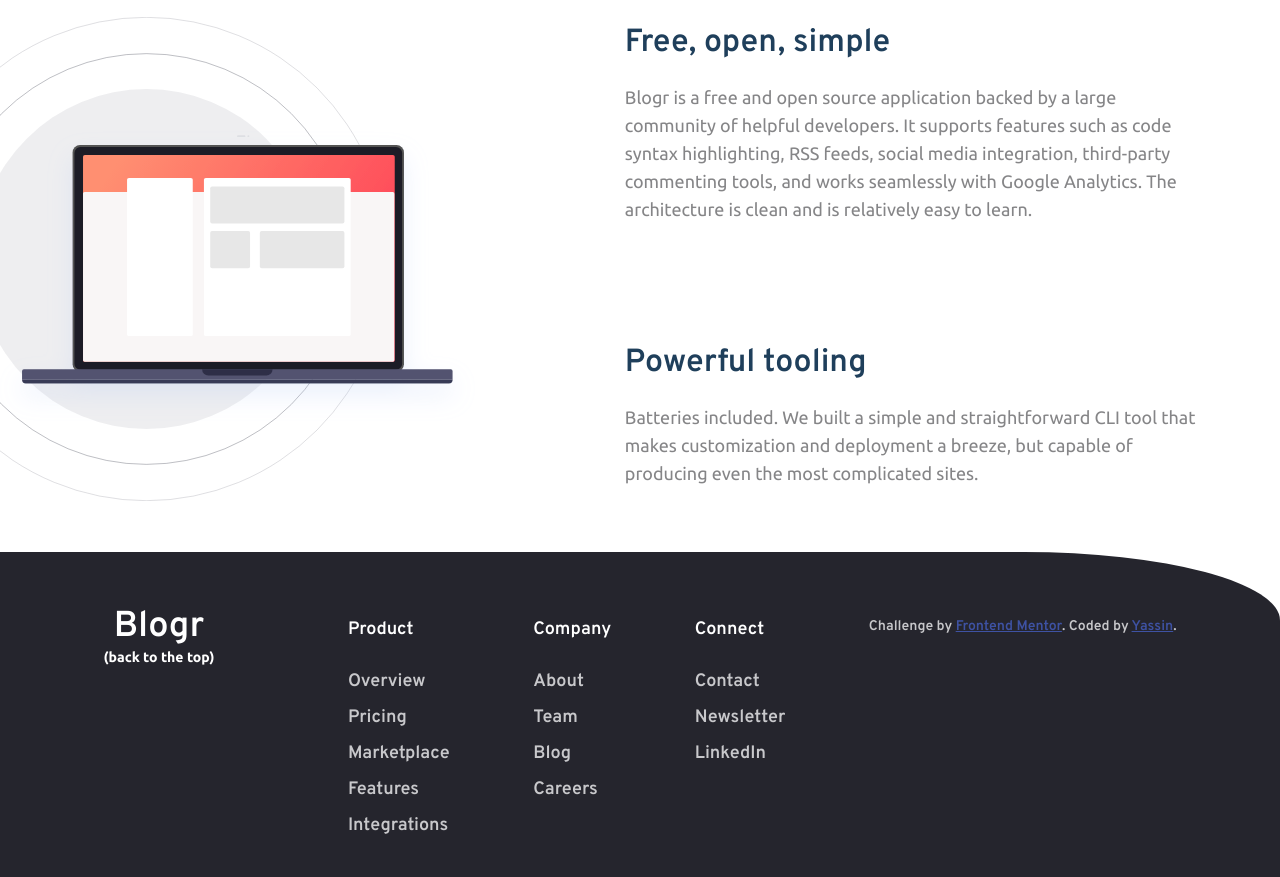
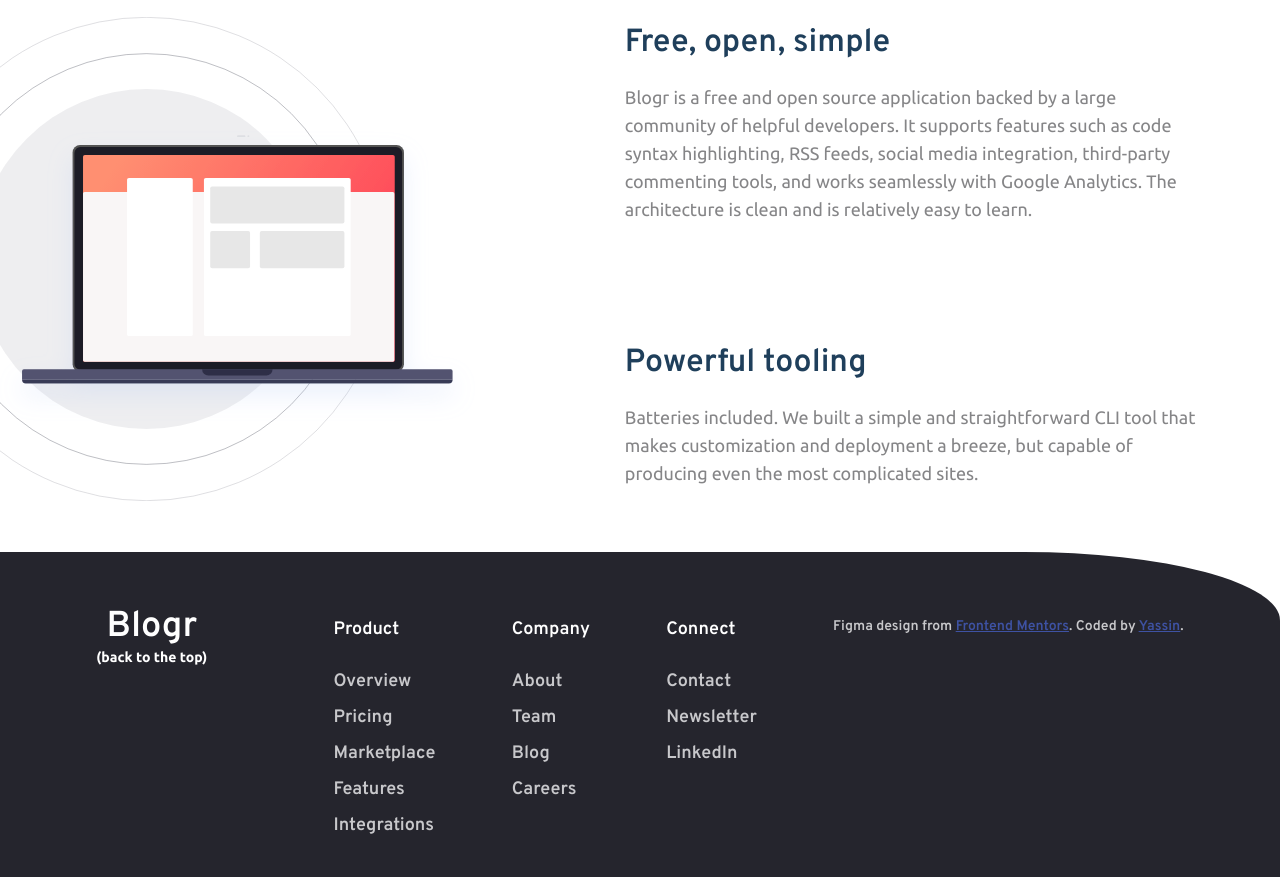
Before and after one commit to Yacheen/Blogr-landing-page, a plain HTML site: page index.html in a window 1280 px wide. Shown: the part 2124-3001 px from the top of the page. Drawn offline with Linux system fonts and the light colour scheme.

Commit message:
Update index.html

```diff
--- a/index.html
+++ b/index.html
@@ -221,7 +221,7 @@
           <li>LinkedIn</li>
         </ul>
         <div style="font-size: 1.4rem;"class="attribution">
-          Challenge by <a href="https://www.frontendmentor.io?ref=challenge" target="_blank">Frontend Mentor</a>.
+          Figma design from <a href="https://www.frontendmentor.io?ref=challenge" target="_blank">Frontend Mentors</a>.
           Coded by <a href="#">Yassin</a>.
         </div>
   </div>
```
